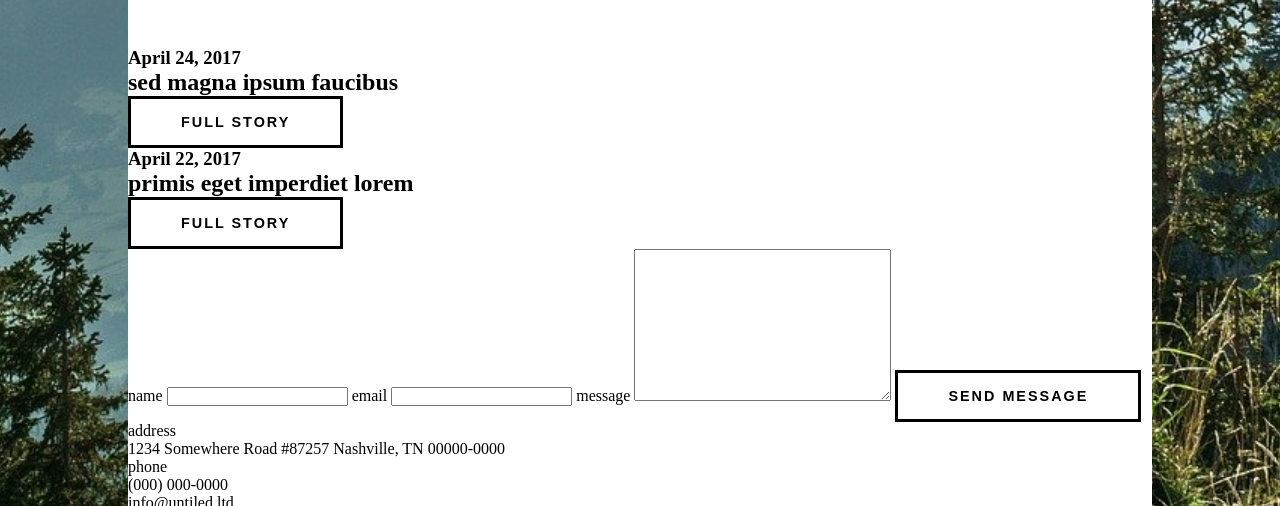
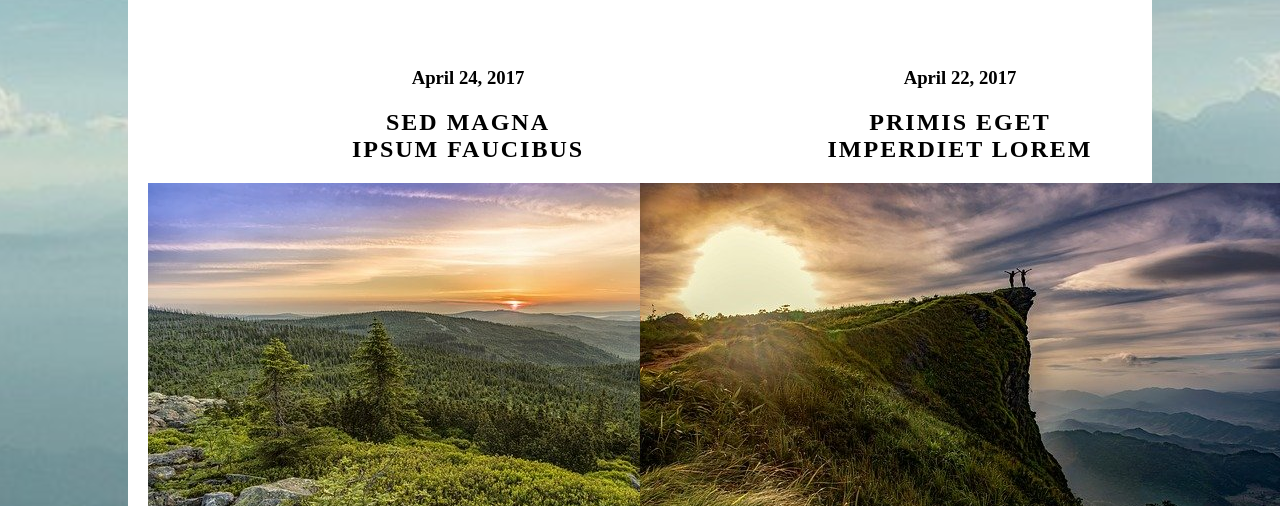
Before and after one commit to SanchezYoan/Sass-TP1, a plain HTML site: page index.html in a window 1280 px wide. Shown: the part 1427-1933 px from the top of the page. Drawn offline with Linux system fonts and the light colour scheme; a web font is replaced by a local one.

Commit message:
section 1 & 2

```diff
--- a/assets/styles/_settings.scss
+++ b/assets/styles/_settings.scss
@@ -1,15 +1,11 @@
 @font-face {
     font-family: "extrabold";
-    src: url(../../fonts/Inter-ExtraBold.ttf) format('ttf');
-    font-weight: normal;
-    font-style: normal;
+    src: url(../../fonts/Inter-ExtraBold.ttf);
 }
 
 @font-face {
     font-family: "interlight";
-    src: url(../../fonts/Montserrat-Light.ttf) format('ttf');
-    font-weight: normal;
-    font-style: normal;
+    src: url(../../fonts/Montserrat-Light.ttf);
 }
 
 $bold: 'extrabold', sans-serif;
--- a/assets/styles/index.scss
+++ b/assets/styles/index.scss
@@ -2,4 +2,6 @@
 @import "./settings";
 @import "./layout/navbar";
 @import "./layout/header";
-@import "./layout/headline"
+@import "./layout/headline";
+@import "./layout/twice";
+@import "./layout/form";
--- /dev/null
+++ b/assets/styles/layout/_form.scss
@@ -0,0 +1,24 @@
+
+
+.section2 {
+    padding: 50px;
+
+    form {
+        display: grid;
+        grid-template-columns: 50% 50%;
+
+        div {
+            display: flex;
+            flex-direction: column;
+            gap: 30px;
+
+            label {
+                text-transform: uppercase;
+                color: $color2;
+                font-family: sans-serif;
+                font-weight: 800;
+                letter-spacing: 1px;
+            }
+        }
+    }
+}
--- /dev/null
+++ b/assets/styles/layout/_twice.scss
@@ -0,0 +1,33 @@
+
+
+
+.section1 {
+    padding-bottom: 100px;
+    margin-bottom: 50px;
+    .twice {
+        display: grid;
+        grid-template-columns: 50% 50%;
+
+        div {
+            margin: 0 auto;
+            text-align: center;
+
+            h3 {
+                margin: 20px;
+            }
+
+            h2 {
+                text-transform: uppercase;
+                letter-spacing: 2px;
+            }
+            .twice-img {
+                margin: 20px;
+                // display: inline-block;
+            }
+            p {
+                margin: 40px 125px 40px 125px;
+                text-align: justify;
+            }
+        }
+    }
+}
--- a/index.html
+++ b/index.html
@@ -62,14 +62,22 @@
             <div class="twice">
                 <div>
                     <h3>April 24, 2017</h3>
-                <h2>sed magna ipsum faucibus</h2>
-                <div class="twice-img1"></div>
+                    <h2>sed magna</h2>
+                    <h2>ipsum faucibus</h2>
+                    <div class="twice-img">
+                        <img src="./assets/img/pic02.jpg" alt="">
+                        <p>Lorem ipsum dolor sit amet consectetur, adipisicing elit. Sunt asperiores necessitatibus ipsum aspernatur voluptas eveniet corporis. Pariatur, adipisci nisi laboriosam vel saepe animi ullam assumenda amet esse aliquid reprehenderit recusandae.</p>
+                    </div>
                     <button>full story</button>
                 </div>
                 <div>
                     <h3>April 22, 2017</h3>
-                <h2>primis eget imperdiet lorem</h2>
-                <div class="twice-img2"></div>
+                    <h2>primis eget </h2>
+                    <h2>imperdiet lorem</h2>
+                    <div class="twice-img">
+                        <img src="./assets/img/pic03.jpg" alt="">
+                        <p>Lorem ipsum dolor sit amet consectetur, adipisicing elit. Sunt asperiores necessitatibus ipsum aspernatur voluptas eveniet corporis. Pariatur, adipisci nisi laboriosam vel saepe animi ullam assumenda amet esse aliquid reprehenderit recusandae.</p>
+                    </div>
                     <button>full story</button>
                 </div>
             </div>
@@ -83,7 +91,7 @@
                     <label for="email">email</label>
                     <input type="text" id="email">
                     <label for="message">message</label>
-                <textarea name="message" id="message" cols="30" rows="10"></textarea>
+                    <textarea name="message" id="message" cols="20" rows="10"></textarea>
                     <button>send message</button>
                 </div>
                 <div class="form-right">
@@ -99,7 +107,7 @@
                     </div>
                     <div>
 
-                    <label for="email"></label>
+                        <label for="email">email</label>
                         <p id="email">info@untiled.ltd</p>
                     </div>
                     <div>
```
Also changed, not shown: assets/styles/index.css, 1 other file. Lines whose indentation alone changed are shown as unchanged.
